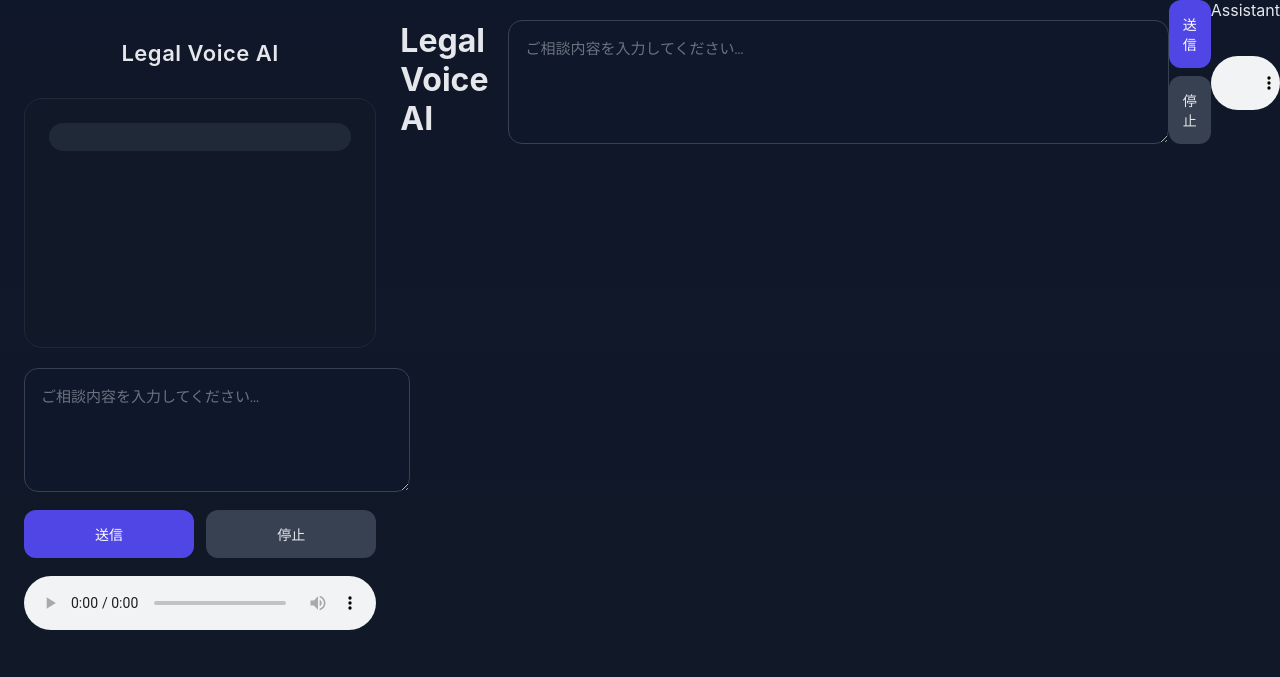
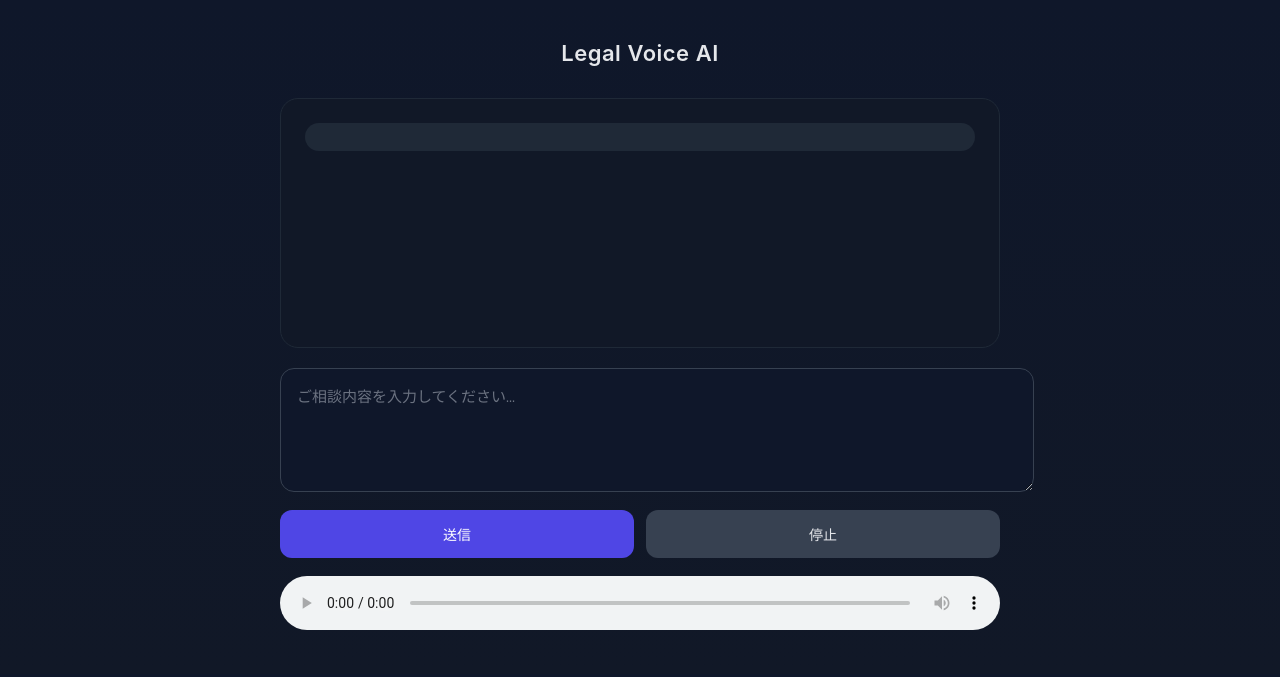
Before and after one commit to kiha0912-glitch/voice-ai, a website: page index.html in a window 1280 px wide. Drawn offline with Linux system fonts and the light colour scheme.

Commit message:
fix layout structure

```diff
--- a/index.html
+++ b/index.html
@@ -3,7 +3,8 @@
 <head>
   <meta charset="utf-8" />
   <meta name="viewport" content="width=device-width, initial-scale=1" />
-    <title>Voice AI (Local)</title>
+  <title>Legal Voice AI</title>
+
   <style>
     body {
       margin: 0;
@@ -39,16 +40,12 @@
       min-height: 200px;
     }
 
-  .message {
-    margin-bottom: 18px;
-    line-height: 1.6;
-    font-size: 15px;
-  }
-
     .assistant {
       background: #1f2937;
       padding: 14px 16px;
       border-radius: 14px;
+      line-height: 1.6;
+      font-size: 15px;
     }
 
     textarea {
@@ -103,14 +100,16 @@
       margin-top: 18px;
     }
   </style>
+</head>
 
+<body>
   <div class="wrapper">
     <div class="header">
       <h1>Legal Voice AI</h1>
     </div>
 
     <div class="chat-area">
-    <div class="message assistant" id="a"></div>
+      <div class="assistant" id="a"></div>
     </div>
 
     <textarea id="q" placeholder="ご相談内容を入力してください…"></textarea>
@@ -121,26 +120,6 @@
     </div>
 
     <audio id="audio" controls></audio>
-</div>
-  </head>
-  <body>
-    <h1>Legal Voice AI</h1>
-   <textarea id="q" placeholder="ご相談内容を入力してください…"></textarea>
-
-    <div class="buttons">
-      <div>
-        <button id="send">送信</button>
-        <div style="height:8px"></div>
-        <button id="stop">停止</button>
-      </div>
-        <div class="chat" id="a"></div>
-    </div>
-
-    <div class="card">
-      <div class="muted">Assistant</div>
-      <div id="a" style="white-space:pre-wrap; margin-top:8px;"></div>
-      <div style="height:10px"></div>
-      <audio id="audio" controls style="width:100%"></audio>
   </div>
 
   <script>
@@ -184,13 +163,10 @@
           throw new Error(`HTTP ${r.status}: ${msg}`);
         }
 
-          // Audio path
         if (contentType.includes('audio')) {
           const headerText = r.headers.get('x-assistant-text');
           if (headerText) {
-              try { setAnswer(decodeURIComponent(headerText)); } catch { /* ignore */ }
-            } else {
-              setAnswer('(audio only)');
+            try { setAnswer(decodeURIComponent(headerText)); } catch {}
           }
 
           const blob = await r.blob();
@@ -199,7 +175,6 @@
           return;
         }
 
-          // JSON path
         const data = await r.json();
         setAnswer(data.answer || '');
 
@@ -211,6 +186,7 @@
     }
 
     sendBtn.addEventListener('click', ask);
+
     qEl.addEventListener('keydown', (e) => {
       if ((e.metaKey || e.ctrlKey) && e.key === 'Enter') ask();
     });
```
Lines whose indentation alone changed are shown as unchanged.
